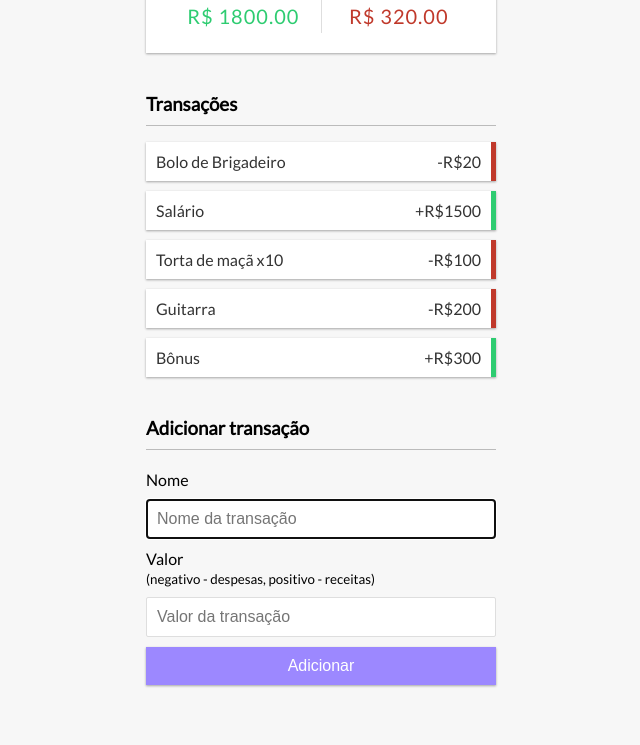
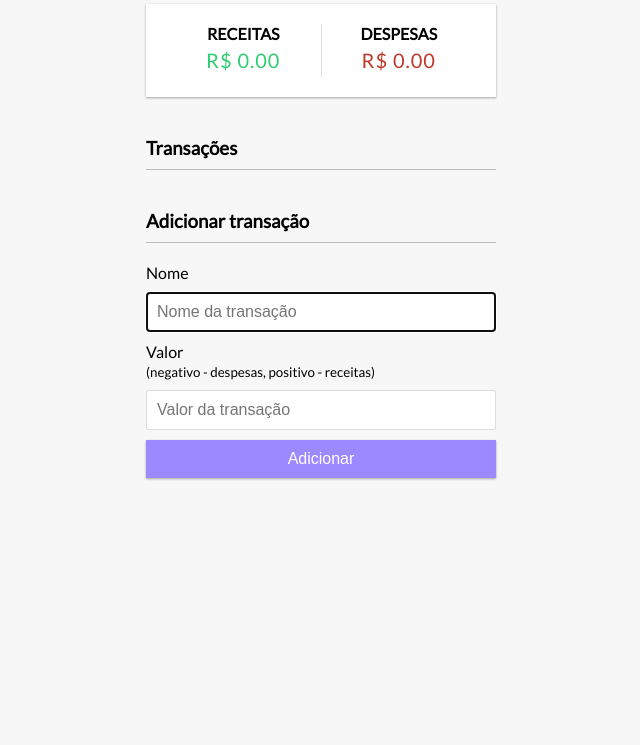
Before and after one commit to Josefino1644/Project-Delta, a plain HTML site: page index.html in a window 1280 px wide. Shown: the part 217-962 px from the top of the page, without its empty margins (319-959 px from the left). After the commit the page ends 800 px from the top, so only its background shows below. Drawn offline with Linux system fonts and the light colour scheme.

Commit message:
Local Storage

```diff
--- a/index.html
+++ b/index.html
@@ -14,7 +14,7 @@
     <div class="container">
       <h4>Saldo atual</h4>
 
-      <h1 id="balance" class="balance">R$ 1000.00</h1>
+      <h1 id="balance" class="balance">R$ 00.00</h1>
 
       <div class="inc-exp-container">
         <div>
@@ -24,7 +24,7 @@
 
         <div>
           <h4>Despesas</h4>
-          <p id="money-minus" class="money minus"> R$0.00</p>
+          <p id="money-minus" class="money minus">- R$0.00</p>
         </div>
       </div>
 
--- a/script.js
+++ b/script.js
@@ -1,65 +1,79 @@
-const transactionsUl = document.querySelector('#transactions');
+const transactionUl = document.querySelector("#transactions");
 const incomeDisplay = document.querySelector('#money-plus')
-const income2Display = document.querySelector('#money-minus')
+const despDisplay = document.querySelector('#money-minus')
 const balanceDisplay = document.querySelector('#balance')
 const form = document.querySelector('#form')
 const inputTransactionName = document.querySelector('#text')
 const inputTransactionAmount = document.querySelector('#amount')
+console.log(form)
 
-const dummyTransactions = [
-    { id: 1, name: 'Bolo de Brigadeiro', amount: -20 },
-    { id: 2, name: 'Salário', amount: 1500 },
-    { id: 3, name: 'Torta de maçã x10', amount: -100 },
-    { id: 4, name: 'Guitarra', amount: -200 },
-    { id: 5, name: 'Bônus', amount: 300 },
-]
+const localStorageTransactions = JSON.parse(localStorage
+  .getItem('transactions'))
+
+let transactions = localStorage
+  .getItem('transactions') !== null ? localStorageTransactions : []
+
+const removeTransaction = ID => {
+  transactions = transactions.filter(transaction => transaction.id !== ID)
+
+  init()
+}
 
 const addTransactionIntoDOM = (transaction) => {
   const operator = transaction.amount < 0 ? "-" : "+";
   const CSSClass = transaction.amount < 0 ? "minus" : "plus";
-    const amontWithoutOperator = Math.abs(transaction.amount);
+  const amountWithoutOperator = Math.abs(transaction.amount);
   const li = document.createElement("li");
 
+  li.classList.add(CSSClass)
     li.innerHTML = `
+        ${transaction.name}
+        <span> ${operator} R$ ${amountWithoutOperator}</span>
+        <button class="delete-btn" onclick = "removeTransaction(${transaction.id})">
+            x
+        </button>
+  `
 
-        ${transaction.name} <span> ${operator}R$${amontWithoutOperator}</span><button class="delete-btn">x</button>
-      `;
-    li.classList.add(CSSClass);
-    transactionsUl.append(li)
+  transactionUl.append(li);
   {
     // <li class="minus">
     //     Salário <span>-$400</span><button class="delete-btn">x</button>
     // </li>
   }
 };
+
 const updateBalanceValues = () => {
-    const transactionsAmounts = dummyTransactions.map(
+    const transactionsAmounts = transactions.map(
       (transaction) => transaction.amount
     );
-
     const total = transactionsAmounts.reduce((acumulator, transaction) => acumulator + transaction, 0).toFixed(2);
     const income = transactionsAmounts
     .filter((value) => value > 0)
     .reduce((accumulator, value) => accumulator + value, 0)
     .toFixed(2);
-    console.log(income)
+    // console.log(income)
 
-    const total2 = transactionsAmounts.reduce((acumulator, transaction) => acumulator + transaction, 0).toFixed(2);
-    const income2 = Math.abs(transactionsAmounts
-    .filter((value) => value < 0)
-    .reduce((accumulator, value) => accumulator + value, 0))
+
+    const desp = Math.abs (transactionsAmounts
+    .filter((value) => value < 0 )
+    .reduce((accumulator, value)=> accumulator + value,0))
     .toFixed(2);
-    console.log(income2)
 
     balanceDisplay.textContent = `R$ ${total}`
     incomeDisplay.textContent = `R$ ${income}`
-    income2Display.textContent = `R$ ${income2}`
+    despDisplay.textContent = `R$ ${desp}`
+  };
 
-};
+  const upDateLocalStorage = () => {
+    localStorage.setItem('transactions', JSON.stringify(transactions));
+}
+
 const init = () => {
-  dummyTransactions.forEach(addTransactionIntoDOM);
+  transactionUl.innerHTML = ''
+  transactions.forEach(addTransactionIntoDOM);
   updateBalanceValues();
 };
+
 init();
 
 const generateID = ()=> Math.round(Math.random()*1000)
@@ -68,9 +82,21 @@ form.addEventListener('submit', event => {
   event.preventDefault()
   const transName = inputTransactionName.value.trim()
   const transAmount = inputTransactionAmount.value.trim()
-  if(inputTransactionName.value.trim()==='' || inputTransactionAmount.value.trim() === ''){
+  if(transName==='' || transAmount === ''){
    alert('Por gentileza preencha tanto o nome quanto o valor da transação!!!')
    return
   }
-   const transaction = { id: generateID, name: transName, amount: transAmount }
+  const transaction = {
+    id: generateID(),
+    name: transName,
+    amount: Number (transAmount) }
+
+
+   transactions.push(transaction)
+    init()
+
+    upDateLocalStorage()
+
+    inputTransactionName.value=''
+    inputTransactionAmount.value= ''
 })
```
Lines whose indentation alone changed are shown as unchanged.
